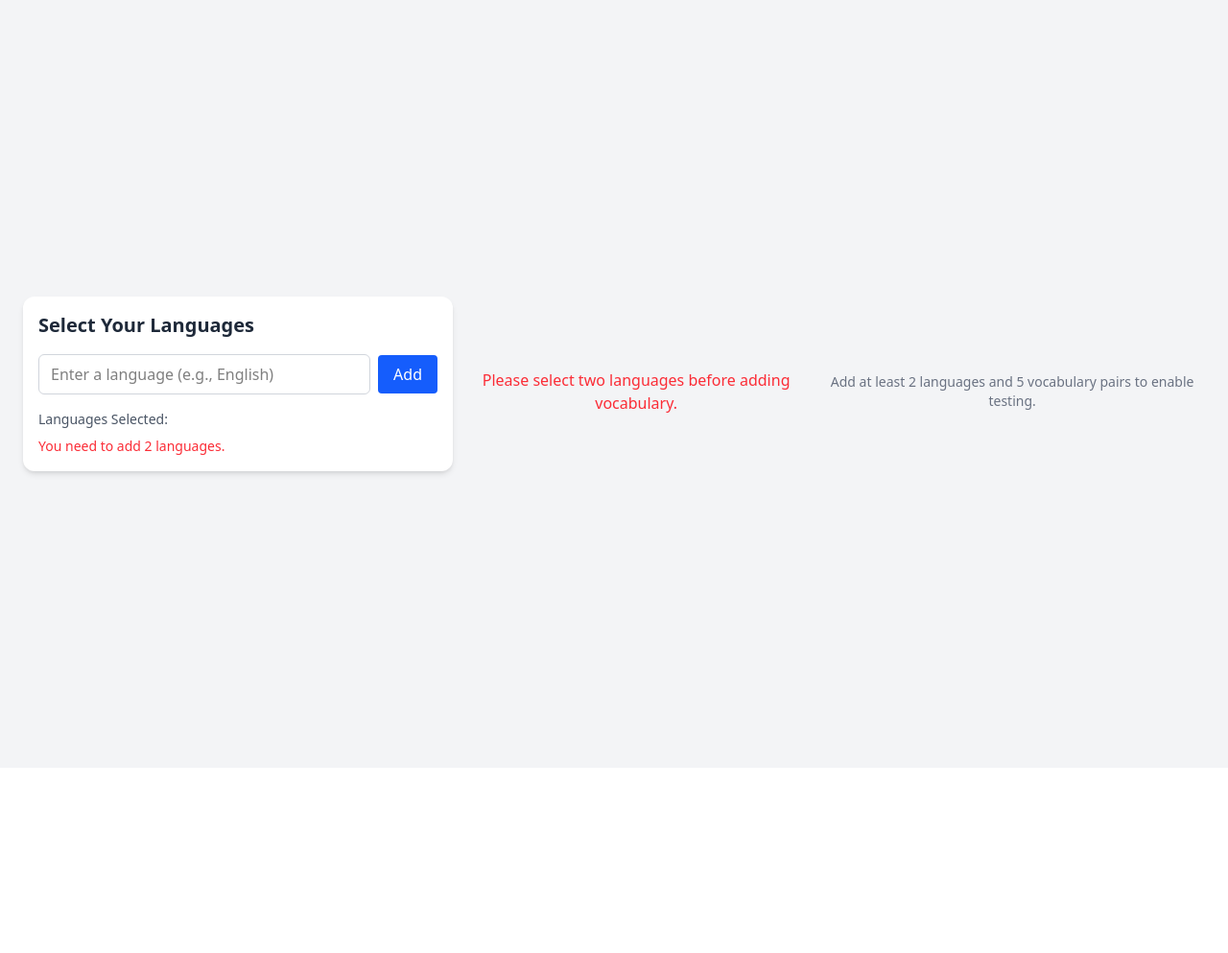
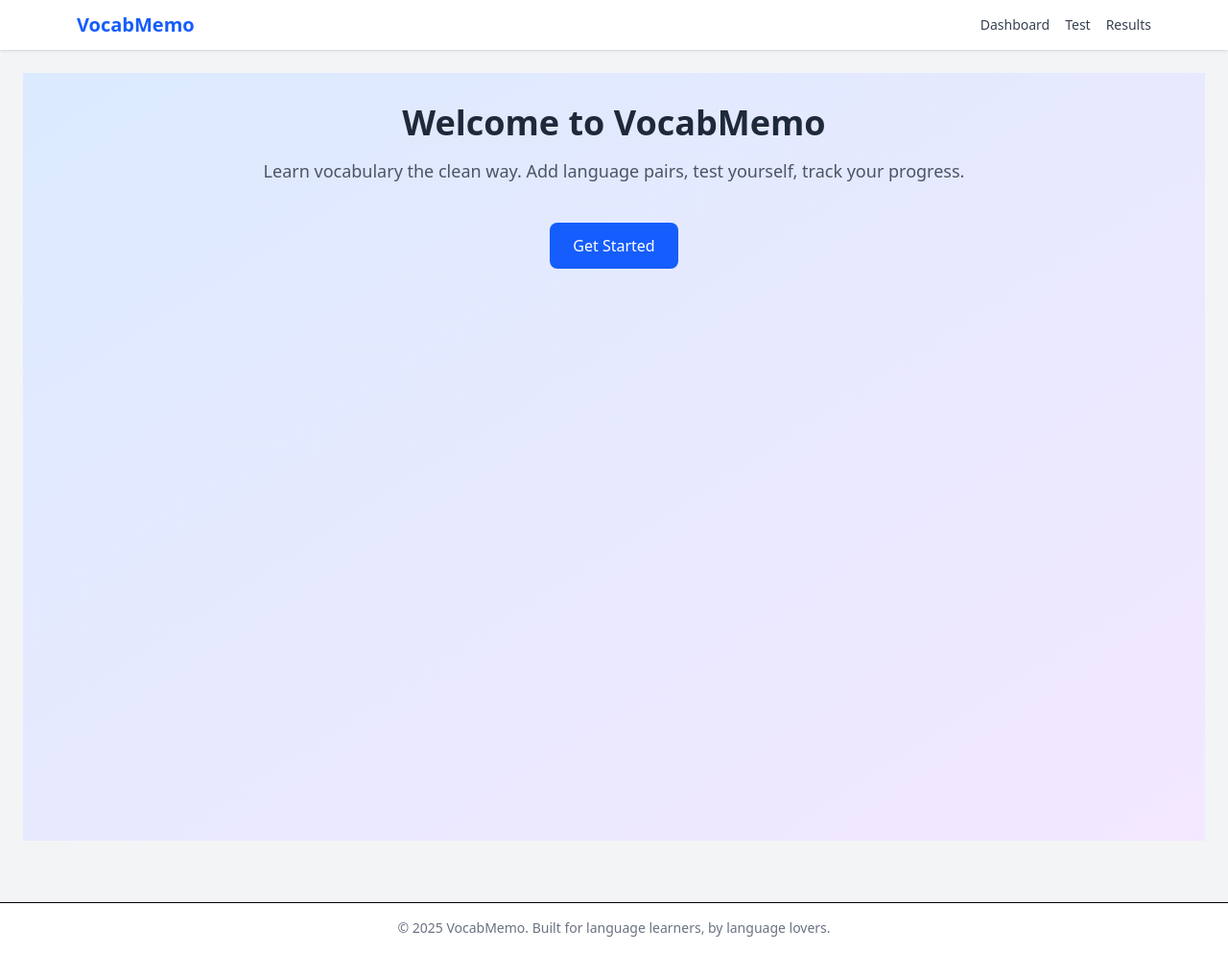
Before and after one commit to Nahom-ketsela/vocabulary-memo, a React (Vite) app in the folder vocab-memo-app/: page / in a window 1280 px wide. Shown: the whole page at 96% size. Before the commit the page ends 800 px from the top, so only its background shows below. Built offline with nearby package versions, Linux system fonts and the light colour scheme.

Commit message:
page structure created.

```diff
--- a/vocab-memo-app/package.json
+++ b/vocab-memo-app/package.json
@@ -16,6 +16,7 @@
     "react": "^19.1.0",
     "react-dom": "^19.1.0",
     "react-redux": "^9.2.0",
+    "react-router-dom": "^7.7.1",
     "tailwindcss": "^4.1.11"
   },
   "devDependencies": {
--- a/vocab-memo-app/src/App.jsx
+++ b/vocab-memo-app/src/App.jsx
@@ -1,23 +1,27 @@
 import React from 'react';
-import LanguageSelector from './components/LanguageSelector';
-import VocabularyForm from './components/VocabularyForm';
-import VocabularyList from './components/VocabularyList';
-import TestMode from './components/TestMode';
-import ProgressBar from './components/ProgressBar';
+import { BrowserRouter as Router, Routes, Route } from 'react-router-dom';
+import Landing from './pages/Landing';
+import AppHome from './pages/AppHome';
+import Test from './pages/Test';
+import Results from './pages/Results';
+import Navbar from './components/Navbar';
+import Footer from './components/Footer';
 
-
-function App() {
+export default function App() {
   return (
-    <div className="min-h-screen bg-gray-100 flex items-center justify-center p-6">
-      <LanguageSelector />
-      <VocabularyForm />
-      <VocabularyList />
-      <ProgressBar />
-      <TestMode />
-
-
-    </div>
+    <Router>
+      <div className="min-h-screen flex flex-col bg-gray-100">
+        <Navbar />
+        <main className="flex-grow p-6">
+          <Routes>
+            <Route path="/" element={<Landing />} />
+            <Route path="/app" element={<AppHome />} />
+            <Route path="/test" element={<Test />} />
+            <Route path="/results" element={<Results />} />
+          </Routes>
+        </main>
+        <Footer />
+      </div>
+    </Router>
   );
 }
-
-export default App;
--- /dev/null
+++ b/vocab-memo-app/src/components/Footer.jsx
@@ -0,0 +1,11 @@
+import React from 'react';
+
+export default function Footer() {
+    return (
+        <footer className="bg-white mt-10 border-t">
+            <div className="max-w-6xl mx-auto px-4 py-4 text-sm text-gray-500 text-center">
+                &copy; {new Date().getFullYear()} VocabMemo. Built for language learners, by language lovers.
+            </div>
+        </footer>
+    );
+}
--- /dev/null
+++ b/vocab-memo-app/src/components/Navbar.jsx
@@ -0,0 +1,17 @@
+import React from 'react';
+import { Link } from 'react-router-dom';
+
+export default function Navbar() {
+    return (
+        <nav className="bg-white shadow">
+            <div className="max-w-6xl mx-auto px-4 py-3 flex justify-between items-center">
+                <Link to="/" className="text-xl font-bold text-blue-600">VocabMemo</Link>
+                <div className="space-x-4 text-sm text-gray-700">
+                    <Link to="/app" className="hover:text-blue-600">Dashboard</Link>
+                    <Link to="/test" className="hover:text-blue-600">Test</Link>
+                    <Link to="/results" className="hover:text-blue-600">Results</Link>
+                </div>
+            </div>
+        </nav>
+    );
+}
--- /dev/null
+++ b/vocab-memo-app/src/pages/AppHome.jsx
@@ -0,0 +1,20 @@
+import React from 'react';
+import LanguageSelector from '../components/LanguageSelector';
+import VocabularyForm from '../components/VocabularyForm';
+import VocabularyList from '../components/VocabularyList';
+import { Link } from 'react-router-dom';
+
+export default function AppHome() {
+    return (
+        <div className="space-y-6 max-w-xl mx-auto">
+            <LanguageSelector />
+            <VocabularyForm />
+            <VocabularyList />
+            <Link to="/test">
+                <button className="w-full bg-purple-600 text-white px-4 py-2 rounded hover:bg-purple-700 transition">
+                    Start Test
+                </button>
+            </Link>
+        </div>
+    );
+}
--- /dev/null
+++ b/vocab-memo-app/src/pages/Landing.jsx
@@ -0,0 +1,18 @@
+import React from 'react';
+import { Link } from 'react-router-dom';
+
+export default function Landing() {
+    return (
+        <div className="min-h-screen bg-gradient-to-br from-blue-100 to-purple-100 flex flex-col justify-between">
+            <div className="max-w-4xl mx-auto p-8 text-center">
+                <h1 className="text-4xl font-bold text-gray-800 mb-4">Welcome to VocabMemo</h1>
+                <p className="text-lg text-gray-600 mb-6">
+                    Learn vocabulary the clean way. Add language pairs, test yourself, track your progress.
+                </p>
+                <Link to="/app" className="inline-block mt-4 bg-blue-600 text-white px-6 py-3 rounded-lg hover:bg-blue-700 transition">
+                    Get Started
+                </Link>
+            </div>
+        </div>
+    );
+}
--- /dev/null
+++ b/vocab-memo-app/src/pages/Results.jsx
@@ -0,0 +1,55 @@
+import React from 'react';
+import { useSelector, useDispatch } from 'react-redux';
+import { resetTest } from '../features/test/testSlice';
+import { useNavigate } from 'react-router-dom';
+
+export default function Results() {
+    const dispatch = useDispatch();
+    const navigate = useNavigate();
+    const { answers } = useSelector((state) => state.test);
+
+    if (!answers || answers.length === 0) {
+        return (
+            <div className="text-center text-gray-500 mt-10">
+                No test results to show.
+            </div>
+        );
+    }
+
+    const hits = answers.filter((a) => a.isHit).length;
+    const ratio = Math.round((hits / answers.length) * 100);
+
+    const handleReturn = () => {
+        dispatch(resetTest());
+        navigate('/');
+    };
+
+    return (
+        <div className="w-full max-w-md mx-auto mt-6 p-4 bg-white rounded-xl shadow-md space-y-4">
+            <h2 className="text-xl font-bold text-green-600">Test Complete!</h2>
+            <p className="text-gray-800">Score: {hits} / {answers.length} ({ratio}%)</p>
+
+            <ul className="divide-y divide-gray-200 text-sm">
+                {answers.map(({ native, correct, input, isHit }, idx) => (
+                    <li key={idx} className="py-2 flex justify-between items-center">
+                        <div>
+                            <span className="font-medium">{native}</span> → {correct}
+                            <br />
+                            <span className="text-gray-500">Your answer: {input || '—'}</span>
+                        </div>
+                        <span className={isHit ? 'text-green-500' : 'text-red-500'}>
+                            {isHit ? '✔️' : '❌'}
+                        </span>
+                    </li>
+                ))}
+            </ul>
+
+            <button
+                onClick={handleReturn}
+                className="bg-gray-600 text-white px-4 py-2 rounded hover:bg-gray-700 transition w-full"
+            >
+                Return to Vocabulary
+            </button>
+        </div>
+    );
+}
--- /dev/null
+++ b/vocab-memo-app/src/pages/Test.jsx
@@ -0,0 +1,12 @@
+import React from 'react';
+import TestMode from '../components/TestMode';
+import ProgressBar from '../components/ProgressBar';
+
+export default function Test() {
+    return (
+        <div className="space-y-4 max-w-xl mx-auto">
+            <ProgressBar />
+            <TestMode />
+        </div>
+    );
+}
```
Also changed, not shown: 1 other file (tests, documents, lock files or other folders).
